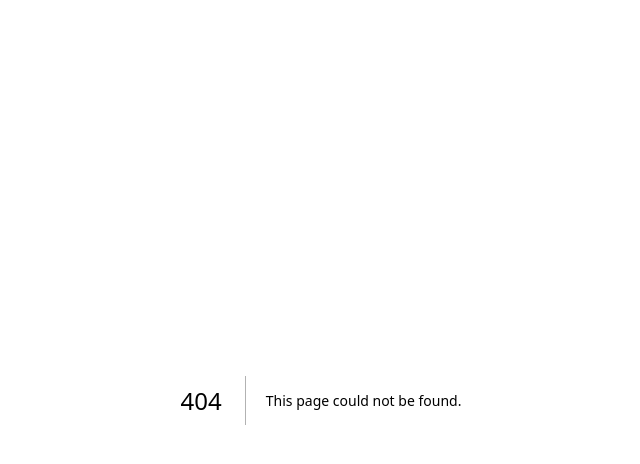
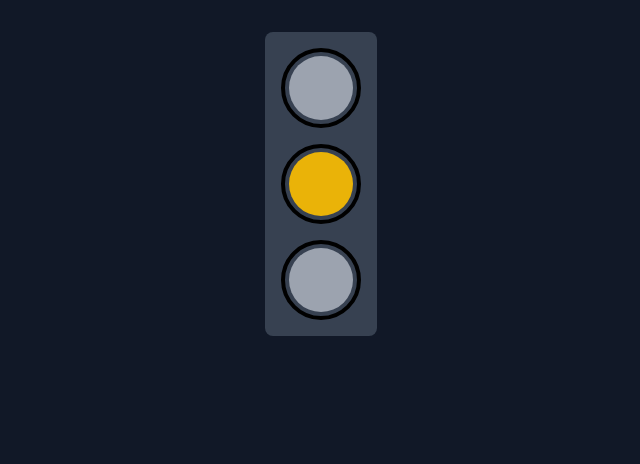
Before and after one commit to kame82/react-begin, a Next.js app: page /traffic-lights in a window 1280 px wide. Before the commit this address had no page. Shown: the top 464 px of the page, without its empty margins (319-959 px from the left). Built offline with nearby package versions, Linux system fonts and the light colour scheme.

Commit message:
信号機の実装

```diff
--- /dev/null
+++ b/app/(main)/traffic-lights/customHook.ts
@@ -0,0 +1,24 @@
+import { useEffect, useState } from "react";
+
+type UseTrafficLight = () => {
+  light: "green" | "red" | "yellow";
+};
+
+const cycleLights = { red: "green", yellow: "red", green: "yellow" } as const;
+
+export const TrafficLightsHook: UseTrafficLight = () => {
+  const [light, setLights] = useState<keyof typeof cycleLights>("green");
+
+  useEffect(() => {
+    const timerId = setTimeout(() => {
+      const nextLight = cycleLights[light];
+      setLights(nextLight);
+    }, 1000);
+
+    return () => clearTimeout(timerId);
+  }, [light]);
+
+  return {
+    light,
+  };
+};
--- /dev/null
+++ b/app/(main)/traffic-lights/page.tsx
@@ -0,0 +1,35 @@
+"use client";
+import { NextPage } from "next";
+import { TrafficLightsHook } from "./customHook";
+
+const TrafficLight: NextPage = () => {
+  const { light } = TrafficLightsHook();
+
+  return (
+    <div className="flex flex-col items-center min-h-screen bg-gray-900">
+      <div className="bg-gray-700 p-4 rounded-lg mt-8">
+        <div className="w-20 h-20 mb-4 rounded-full border-4 border-black flex items-center justify-center">
+          <div
+            className={`w-16 h-16 rounded-full ${light === "red" ? "bg-red-500" : "bg-gray-400"}`}
+          ></div>
+        </div>
+        <div className="w-20 h-20 mb-4 rounded-full border-4 border-black flex items-center justify-center">
+          <div
+            className={`w-16 h-16 rounded-full ${
+              light === "yellow" ? "bg-yellow-500" : "bg-gray-400"
+            }`}
+          ></div>
+        </div>
+        <div className="w-20 h-20 rounded-full border-4 border-black flex items-center justify-center">
+          <div
+            className={`w-16 h-16 rounded-full ${
+              light === "green" ? "bg-green-500" : "bg-gray-400"
+            }`}
+          ></div>
+        </div>
+      </div>
+    </div>
+  );
+};
+
+export default TrafficLight;
--- a/app/page.tsx
+++ b/app/page.tsx
@@ -111,6 +111,14 @@ export default function Home() {
               11 Random Words
             </div>
           </Link>
+          <Link href="/traffic-lights">
+            <div
+              className="border-2 border-gray-500 rounded-lg bg-purple-400 hover:bg-purple-400
+            px-6 py-4 text-center shadow-lg transition-colors duration-300 cursor-pointer"
+            >
+              12 Traffic Lights
+            </div>
+          </Link>
         </div>
       </div>
     </div>
```
